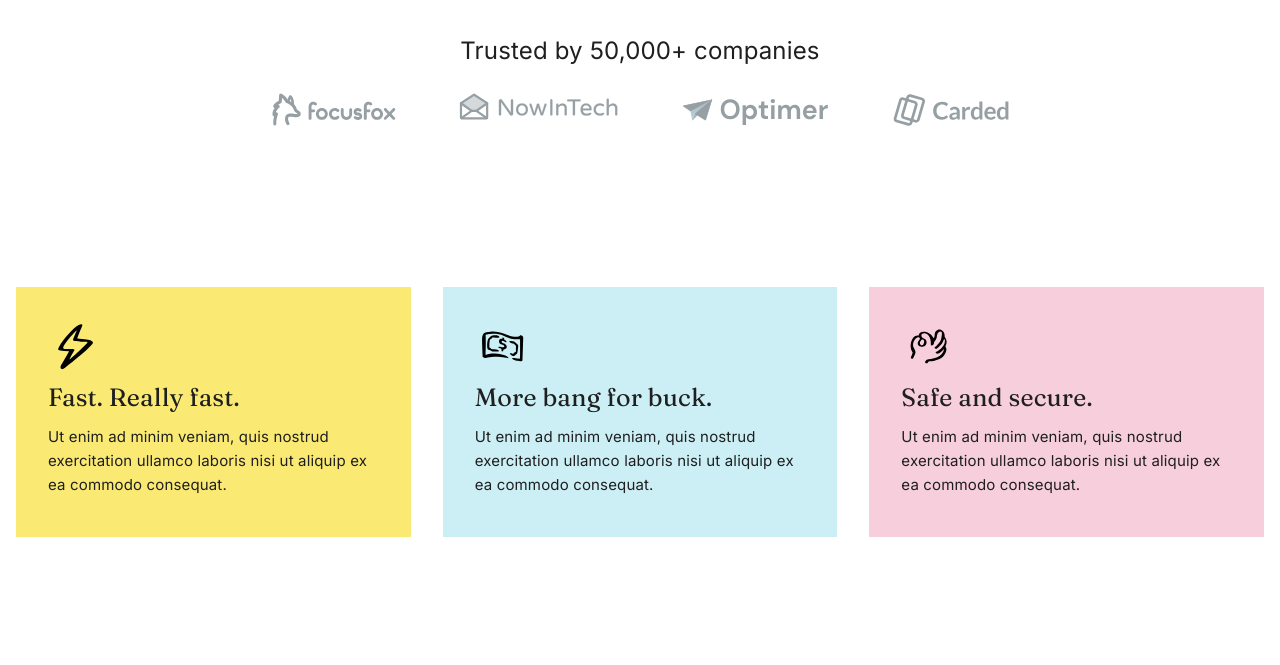
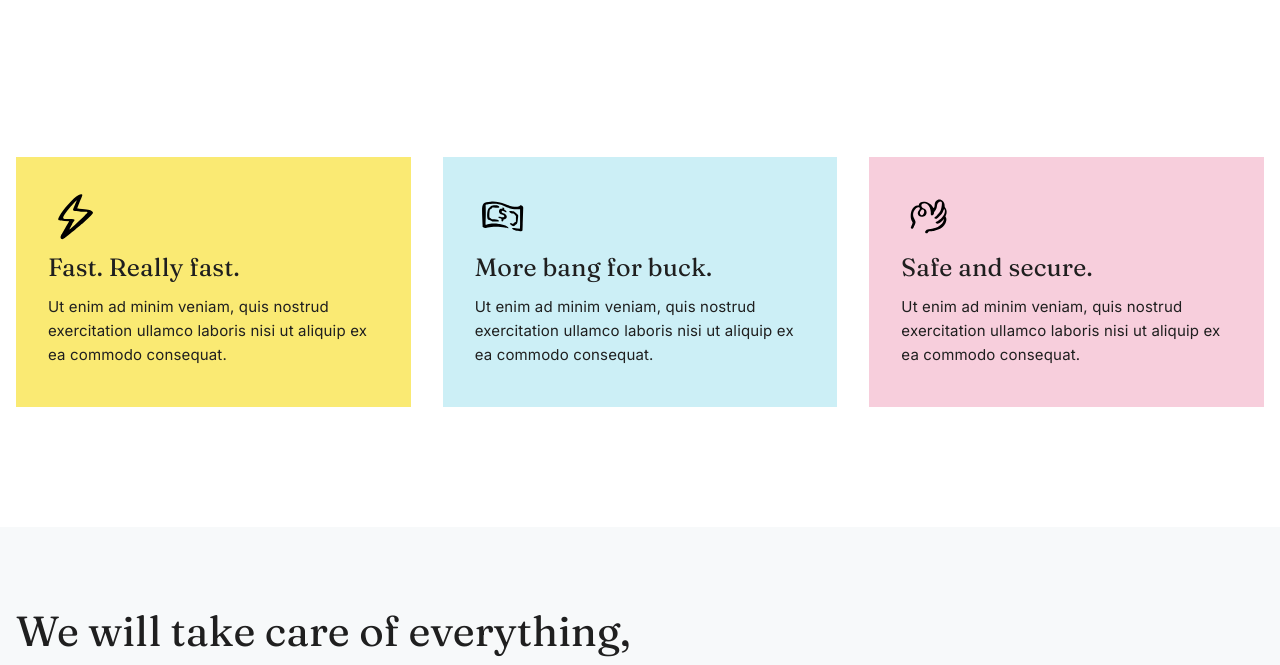
Before and after one commit to MivEid/CopyWhirl, a website built with Vite: page index.html in a window 1280 px wide. Shown: the part 793-1458 px from the top of the page. Built offline with nearby package versions, Linux system fonts and the light colour scheme.

Commit message:
fix margin about-block

```diff
--- a/src/styles/components/about-block.css
+++ b/src/styles/components/about-block.css
@@ -1,10 +1,7 @@
-.container {
+.about-block {
+  display: flex;
   margin-top: 130px;
   margin-bottom: 130px;
-}
-
-.about-block {
-  display: flex;
 }
 
 .about-block__maintitle {
```
